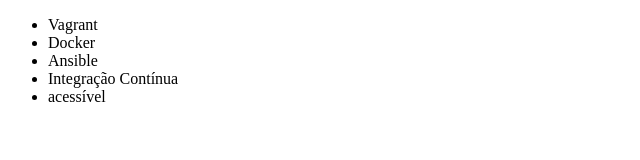
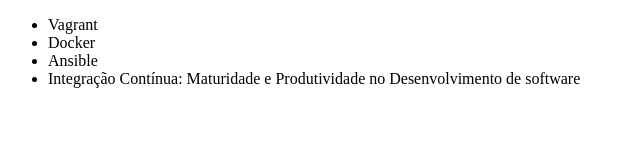
Before and after one commit to kwylly/alura-git, a plain HTML site: page index.html in a window 1280 px wide. Shown: the whole page, without its empty margins (0-640 px from the left). Drawn offline with Linux system fonts and the light colour scheme.

Commit message:
renomeando curso de integração contínua

```diff
--- a/index.html
+++ b/index.html
@@ -9,7 +9,6 @@
         <li>Vagrant</li>
         <li>Docker</li>
         <li>Ansible</li>
-        <li>Integração Contínua</li>
-        <li>acessível</li>
+        <li>Integração Contínua: Maturidade e Produtividade no Desenvolvimento de software</li>
     </ul>
 </body>
```
